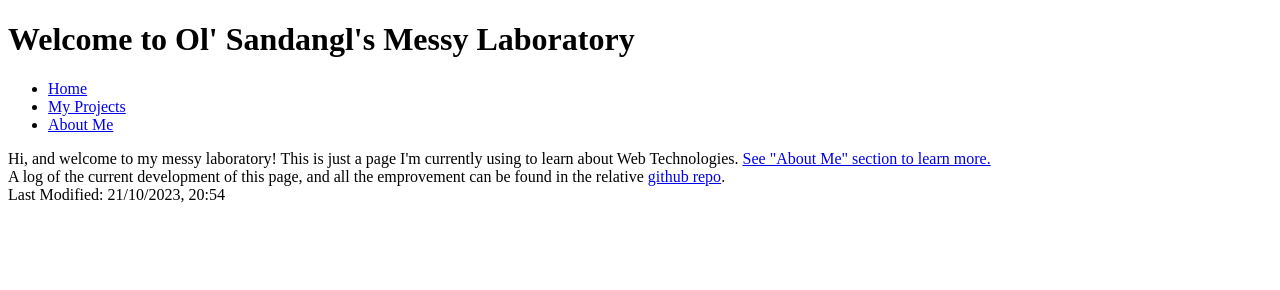
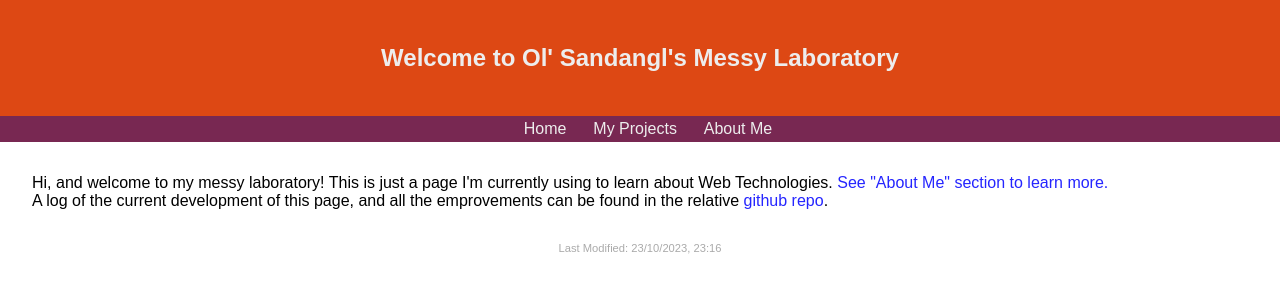
Before and after one commit to sandangl/sandangl.github.io, a plain HTML site: page index.html in a window 1280 px wide. Drawn offline with nearby package versions, Linux system fonts and the light colour scheme.

Commit message:
+ Added style and image

```diff
--- a/index.html
+++ b/index.html
@@ -2,16 +2,23 @@
 <html lang="en">
     <head>
         <title>OSML - Ol' Sandangl's Messy Laboratory</title>
+        <link rel="stylesheet" type="text/css" href="style.css"/>
     </head>
     <body>
-        <h1>Welcome to Ol' Sandangl's Messy Laboratory</h1>
-        <ul>
-            <li><a href="index.html">Home</a></li>
-            <li><a href="myProjects.html">My Projects</a></li>
-            <li><a href="aboutMe.html">About Me</a></li>
-        </ul>
-        Hi, and welcome to my messy laboratory! This is just a page I'm currently using to learn about Web Technologies. <a href="/aboutme.html">See "About Me" section to learn more.</a><br>
-        A log of the current development of this page, and all the emprovement can be found in the relative <a href="https://github.com/sandangl/sandangl.github.io">github repo</a>.<br>
-        Last Modified: 21/10/2023, 20:54
+        <div id="header">
+            <h2>Welcome to Ol' Sandangl's Messy Laboratory</h2>
+        </div>
+        <div id="navbar">
+            <a href="index.html">Home</a></li>
+            <a href="myProjects.html">My Projects</a></li>
+            <a href="aboutMe.html">About Me</a></li>
+        </div>
+        <div id="par">
+            Hi, and welcome to my messy laboratory! This is just a page I'm currently using to learn about Web Technologies. <a href="/aboutme.html">See "About Me" section to learn more.</a><br>
+            A log of the current development of this page, and all the emprovements can be found in the relative <a href="https://github.com/sandangl/sandangl.github.io">github repo</a>.<br>
+        </div>
+        <div id="footer">
+            Last Modified: 23/10/2023, 23:16
+        </div>
     </body>
 </html>
--- /dev/null
+++ b/style.css
@@ -0,0 +1,62 @@
+*{
+    box-sizing: border-box;
+}
+
+body{
+    font-family: sans-serif;
+    margin:0;
+    min-height: 100vh;
+}
+
+#header{
+    text-align: center;
+    background-color: #DD4814;
+    color: #EDEDED;
+    padding: 1.5rem;
+}
+
+#navbar{
+    text-align: center;
+    background-color: #782852;
+    padding: .25rem;
+}
+
+a{
+    text-decoration: none;
+    color: rgb(37, 37, 255);
+}
+
+a:hover{
+    text-decoration: underline;
+}
+
+#navbar a{
+    color:#EDEDED;
+    text-decoration: none;
+    padding: .2rem;
+    margin-left: 1rem;
+}
+
+#navbar a:hover{
+    padding-left: .2rem;
+    padding-right: .2rem;
+    background-color: #913464;
+}
+
+#par{
+    margin: 2rem;
+}
+
+#mypic{
+    float: left;
+    width: 10rem;
+    margin-top: 2.3rem;
+    margin-left: 2.2rem;
+    margin-right: 1.5rem;
+}
+
+#footer{
+    color: #AAAAAA;
+    font-size: .7rem;
+    text-align: center;
+}
```
Also changed, not shown: aboutMe.html (+14 -9 lines), myProjects.html (+9 -6 lines), res/io.png (added).
